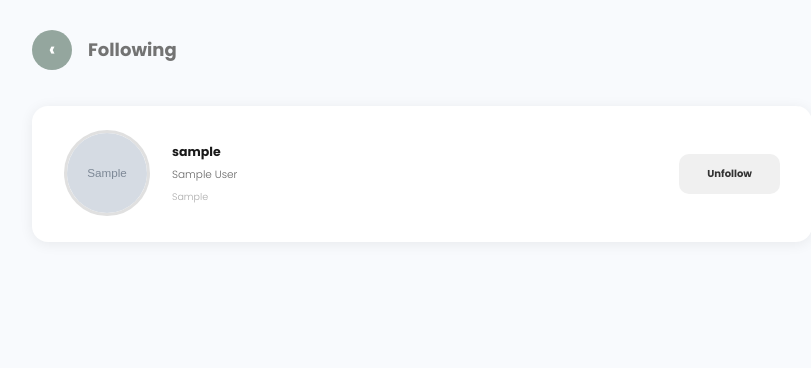
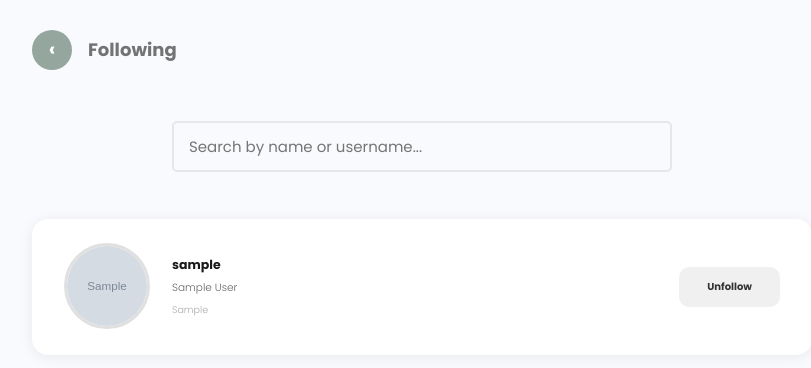
Before and after one commit to NiharPopat17/linkhub, a Django app: page /following/ in a window 1280 px wide. Shown: the part 77-445 px from the top of the page, without its empty margins (218-1029 px from the left). Run offline with Django 5.2, Linux system fonts and the light colour scheme; a user stored in the database is signed in; tables that the repository leaves empty hold one stand-in row (values such as "Sample post"); grey boxes marked "Sample" are stand-in pictures; some libraries are stand-ins or nearby versions.

Commit message:
Added search functionality in followings page

```diff
--- a/users/templates/users/following.html
+++ b/users/templates/users/following.html
@@ -13,9 +13,31 @@
     </div>
 
     {% if following %}
-      <div style="display: flex; flex-direction: column; gap: 16px;">
+
+      <!-- Search bar -->
+      <div class="hero-section__search" style="margin-bottom: 32px;">
+        <div class="form">
+          <div class="form__field">
+            <label for="followingSearch">Search Following</label>
+            <input
+              class="input input--text"
+              id="followingSearch"
+              type="text"
+              placeholder="Search by name or username..."
+              oninput="filterFollowing(this.value)"
+            />
+          </div>
+        </div>
+      </div>
+
+      <div id="followingList" style="display: flex; flex-direction: column; gap: 16px;">
         {% for person in following %}
-        <div style="display: flex; align-items: center; justify-content: space-between; padding: 24px 32px; background: #fff; border-radius: 16px; box-shadow: 0 2px 14px rgba(0,0,0,0.07);">
+        <div
+          class="following-card"
+          data-name="{{ person.name|lower }}"
+          data-username="{{ person.username|lower }}"
+          style="display: flex; align-items: center; justify-content: space-between; padding: 24px 32px; background: #fff; border-radius: 16px; box-shadow: 0 2px 14px rgba(0,0,0,0.07);"
+        >
           <a href="{% url 'user-profile' person.id %}" style="display: flex; align-items: center; gap: 22px; text-decoration: none; color: inherit; flex: 1; min-width: 0;">
             <img
               src="{{ person.imageURL }}"
@@ -49,6 +71,13 @@
         {% endfor %}
       </div>
 
+      <!-- No results message (hidden by default) -->
+      <div id="noResults" style="display: none; text-align: center; padding: 50px 20px; background: #fff; border-radius: 16px; box-shadow: 0 2px 14px rgba(0,0,0,0.07);">
+        <div style="font-size: 2.5rem; margin-bottom: 14px;">🔍</div>
+        <h3 style="margin: 0 0 8px; color: #333; font-size: 1.2rem;">No results found</h3>
+        <p style="color: #aaa; margin: 0; font-size: 0.95rem;">Try a different name or username.</p>
+      </div>
+
     {% else %}
       <div style="text-align: center; padding: 80px 20px; background: #fff; border-radius: 16px; box-shadow: 0 2px 14px rgba(0,0,0,0.07);">
         <div style="font-size: 4rem; margin-bottom: 20px;">👥</div>
@@ -61,4 +90,22 @@
   </div>
 </main>
 
+<script>
+  function filterFollowing(query) {
+    const q = query.trim().toLowerCase();
+    const cards = document.querySelectorAll('.following-card');
+    let visibleCount = 0;
+
+    cards.forEach(function(card) {
+      const name = card.dataset.name || '';
+      const username = card.dataset.username || '';
+      const matches = name.includes(q) || username.includes(q);
+      card.style.display = matches ? 'flex' : 'none';
+      if (matches) visibleCount++;
+    });
+
+    document.getElementById('noResults').style.display = visibleCount === 0 ? 'block' : 'none';
+  }
+</script>
+
 {% endblock %}
```
